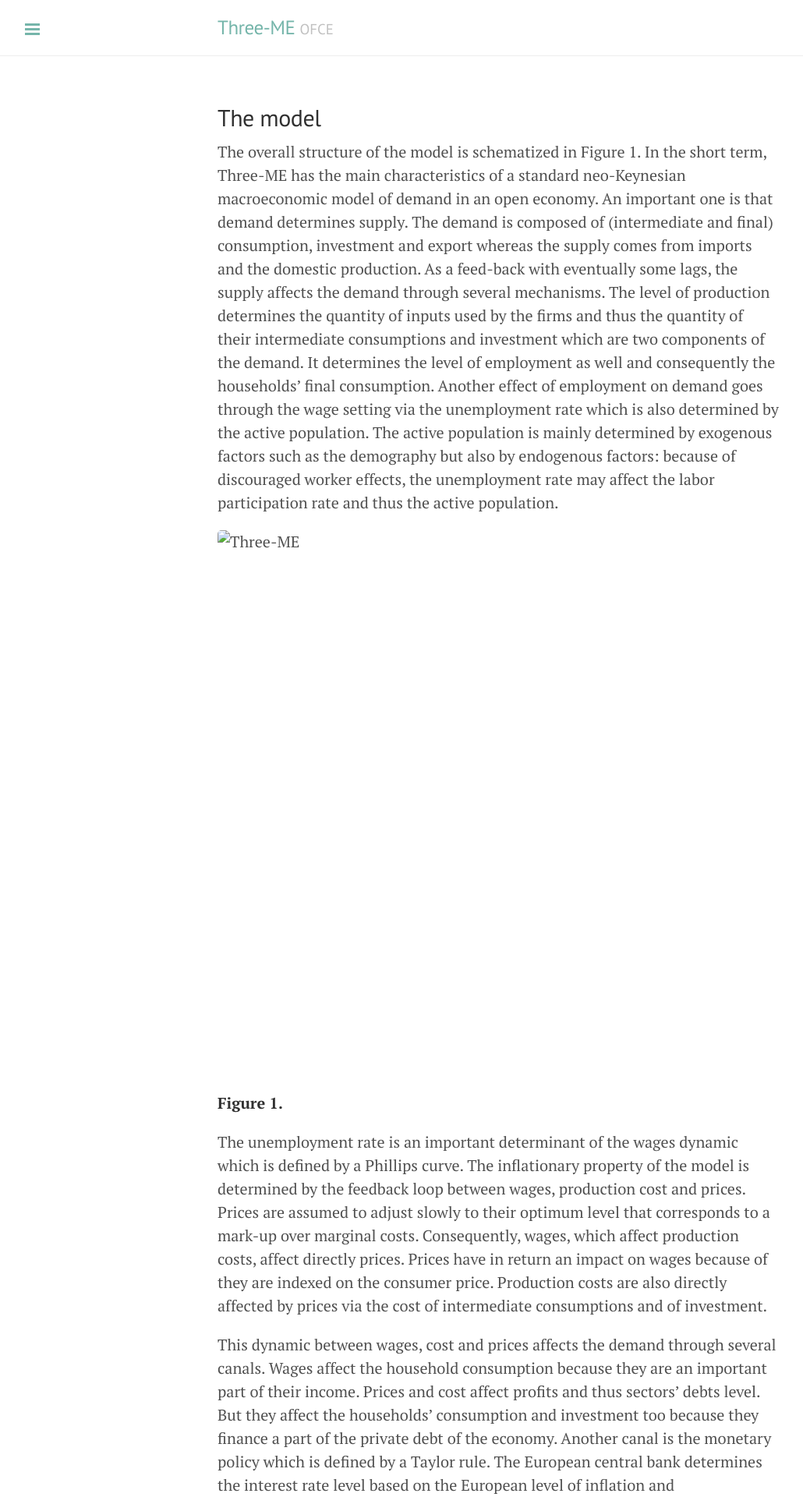
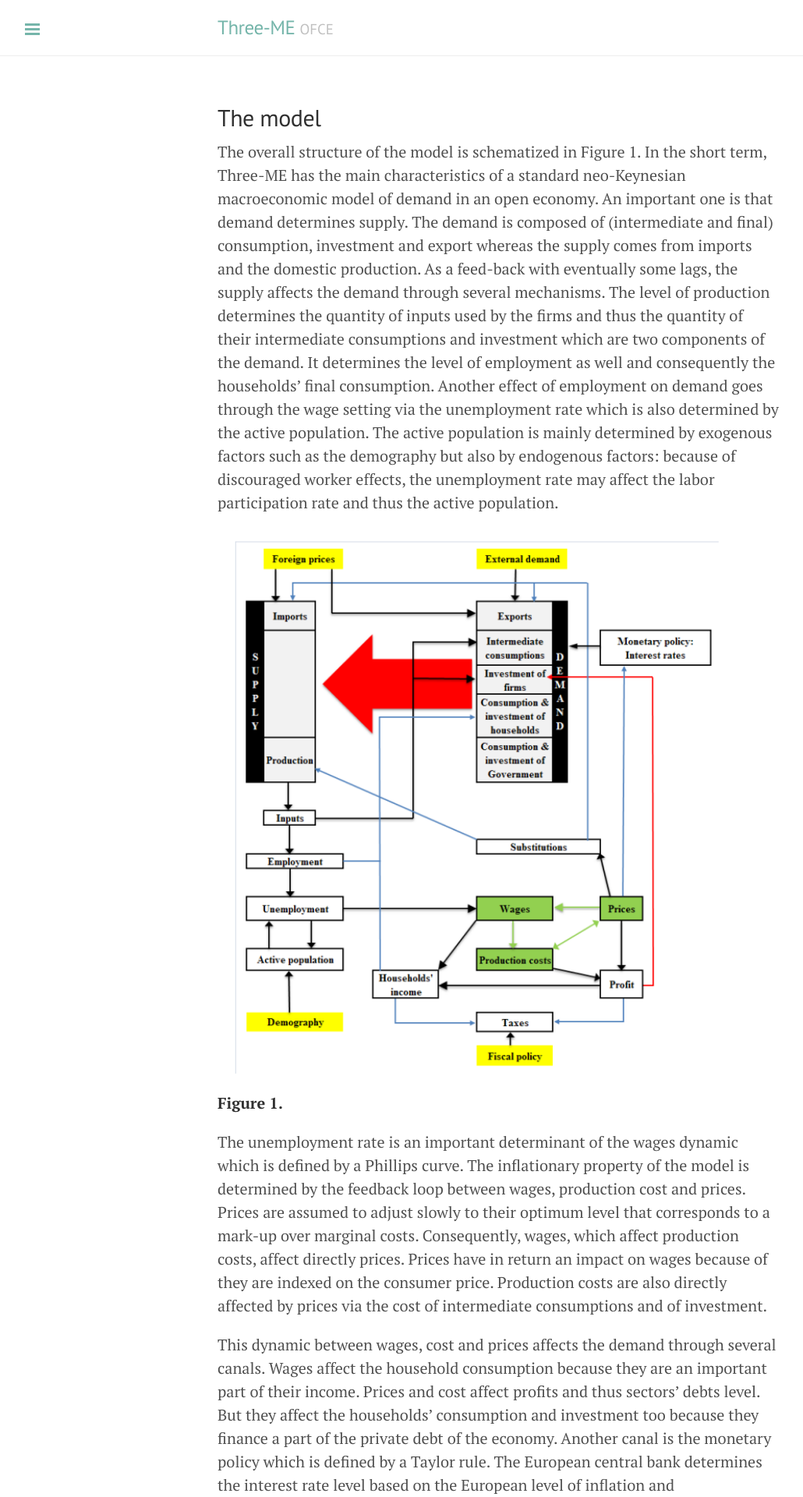
Before and after one commit to Lidewey/Lidewey.github.io, a Jekyll site: the page built from Themodel.md, in a window 1280 px wide. Shown: the top 1920 px of the page at 78% size, without its empty margins (1-1031 px from the left). Built offline with Jekyll 4.4.1, drawn with Linux system fonts in a browser that asks for light colours; Markdown is read by kramdown in place of the engine named in the settings.

Commit message:
Image on the website!!

```diff
--- a/Themodel.md
+++ b/Themodel.md
@@ -19,7 +19,7 @@
 factors: because of discouraged worker effects, the unemployment rate may affect the labor
 participation rate and thus the active population.</p>
 
-<img src="_images/threeme.jpg" alt="Three-ME" width="650" height="700">
+<img src="/threeme.jpg" alt="Three-ME" width="650" height="700">
 **Figure 1.**
 
 <p>The unemployment rate is an important determinant of the wages dynamic which is
```
